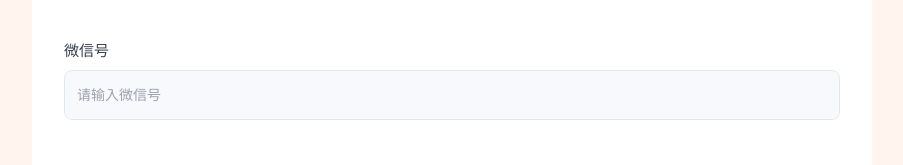
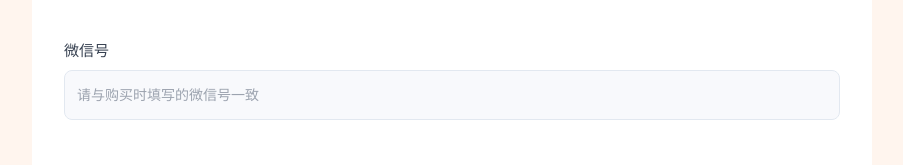
Before and after one commit to jayzhao65/48cp, a React (Vite) app in the folder client/: page /questionnaire in a window 1280 px wide. Shown: the part 523-688 px from the top of the page, without its empty margins (188-1091 px from the left). Built offline with nearby package versions, Linux system fonts and the light colour scheme.

Commit message:
改文案

```diff
--- a/client/src/pages/questionnaire/index.tsx
+++ b/client/src/pages/questionnaire/index.tsx
@@ -40,7 +40,7 @@ const validateField = (name: string, value: any): string => {
       if (!/^1[3-9]\d{9}$/.test(value)) return '请输入正确的手机号格式';
       break;
     case 'wechat':
-      if (!value) return '请输入微信号';
+      if (!value) return '请与购买时填写的微信号一致';
       if (value.length < 6 || value.length > 20) return '微信号长度必须在6-20个字符之间';
       break;
     case 'birth_year':
@@ -296,7 +296,7 @@ export default function QuestionnairePage() {
               className={styles.input}
               value={formData.wechat}
               onChange={handleChange}
-              placeholder="请输入微信号"
+              placeholder="请与购买时填写的微信号一致"
             />
             {errors.wechat && <span className={styles.error}>{errors.wechat}</span>}
           </div>
```
